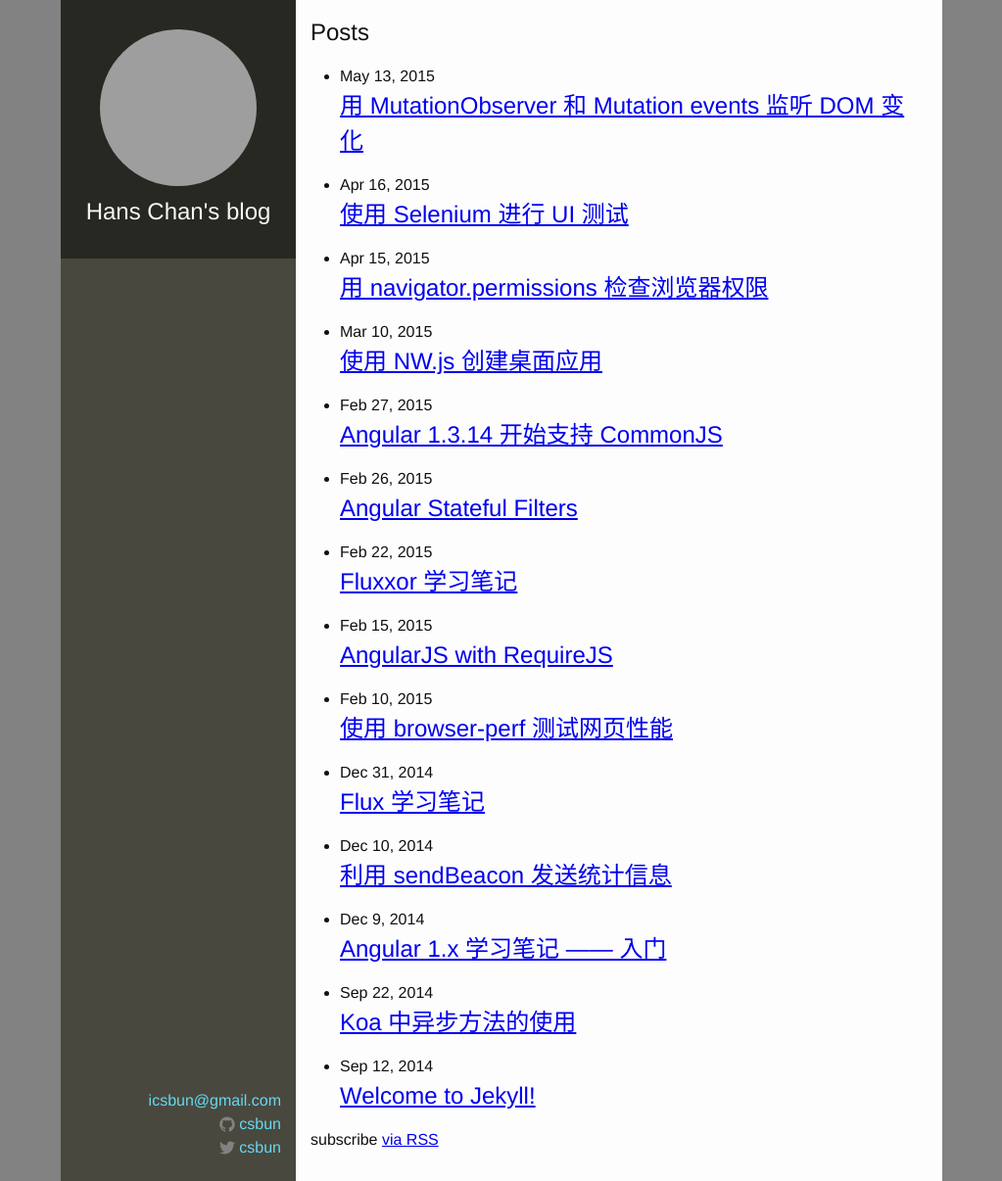
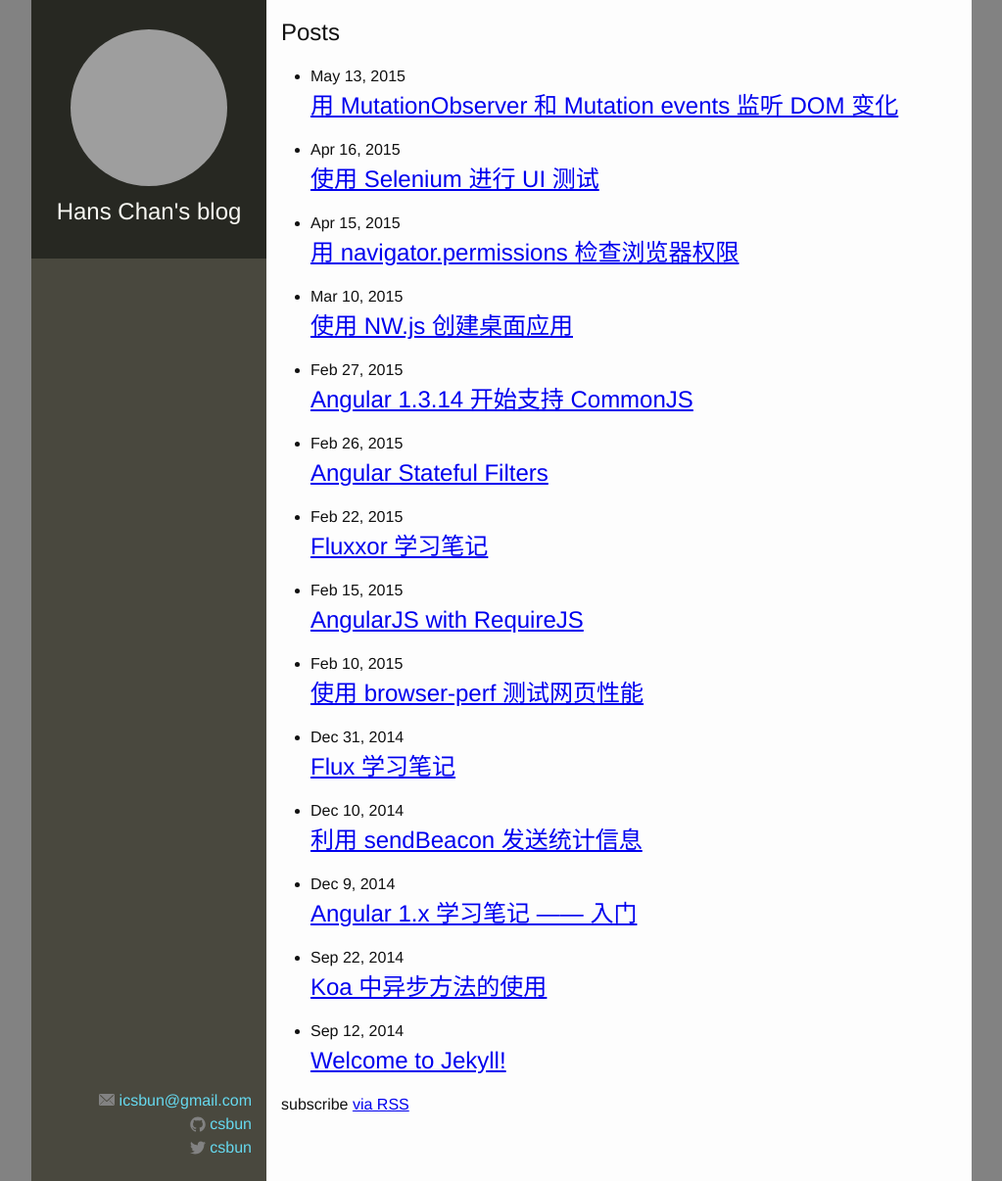
Before and after one commit to csbun/blog, a Jekyll site: the page built from index.html, in a window 1280 px wide and 1206 px high. Shown: the whole window at 98% size, without its empty margins (128-1151 px from the left). Built offline with Jekyll 4.4.1, drawn with Linux system fonts in a browser that asks for light colours; Markdown is read by kramdown in place of the engine named in the settings; grey boxes are pictures that could not be loaded.

Commit message:
update ui

```diff
--- a/_includes/footer.html
+++ b/_includes/footer.html
@@ -2,13 +2,20 @@
 
   <ul class="links">
     <li>
-      <a href="mailto:{{ site.email }}">{{ site.email }}</a>
+      <a href="mailto:{{ site.email }}">
+        <span class="icon">
+          <svg viewBox="0 0 1024 1024">
+            <path fill="#828282" d="M928 64h-832c-53.024 0-96 42.976-96 96v576c0 52.992 42.976 96 96 96h832c53.024 0 96-43.008 96-96v-576c0-53.024-42.976-96-96-96zM87.712 767.68l-23.392-23.424 263.968-263.936 23.392 23.424-263.968 263.936zM936.288 767.68l-263.968-263.936 23.392-23.424 263.968 263.936-23.392 23.424zM544 554.4v21.6h-64v-21.6l-415.904-385.6 40.704-40.704 407.2 377.536 407.2-377.536 40.704 40.704-415.904 385.6z"></path>
+          </svg>
+        </span>
+        <span class="username">{{ site.email }}</span>
+      </a>
     </li>
 
     {% if site.github_username %}
     <li>
       <a href="https://github.com/{{ site.github_username }}">
-        <span class="icon  icon--github">
+        <span class="icon">
           <svg viewBox="0 0 16 16">
             <path fill="#828282" d="M7.999,0.431c-4.285,0-7.76,3.474-7.76,7.761 c0,3.428,2.223,6.337,5.307,7.363c0.388,0.071,0.53-0.168,0.53-0.374c0-0.184-0.007-0.672-0.01-1.32 c-2.159,0.469-2.614-1.04-2.614-1.04c-0.353-0.896-0.862-1.135-0.862-1.135c-0.705-0.481,0.053-0.472,0.053-0.472 c0.779,0.055,1.189,0.8,1.189,0.8c0.692,1.186,1.816,0.843,2.258,0.645c0.071-0.502,0.271-0.843,0.493-1.037 C4.86,11.425,3.049,10.76,3.049,7.786c0-0.847,0.302-1.54,0.799-2.082C3.768,5.507,3.501,4.718,3.924,3.65 c0,0,0.652-0.209,2.134,0.796C6.677,4.273,7.34,4.187,8,4.184c0.659,0.003,1.323,0.089,1.943,0.261 c1.482-1.004,2.132-0.796,2.132-0.796c0.423,1.068,0.157,1.857,0.077,2.054c0.497,0.542,0.798,1.235,0.798,2.082 c0,2.981-1.814,3.637-3.543,3.829c0.279,0.24,0.527,0.713,0.527,1.437c0,1.037-0.01,1.874-0.01,2.129 c0,0.208,0.14,0.449,0.534,0.373c3.081-1.028,5.302-3.935,5.302-7.362C15.76,3.906,12.285,0.431,7.999,0.431z"/>
           </svg>
@@ -21,7 +28,7 @@
     {% if site.twitter_username %}
     <li>
       <a href="https://twitter.com/{{ site.twitter_username }}">
-        <span class="icon  icon--twitter">
+        <span class="icon">
           <svg viewBox="0 0 16 16">
             <path fill="#828282" d="M15.969,3.058c-0.586,0.26-1.217,0.436-1.878,0.515c0.675-0.405,1.194-1.045,1.438-1.809
             c-0.632,0.375-1.332,0.647-2.076,0.793c-0.596-0.636-1.446-1.033-2.387-1.033c-1.806,0-3.27,1.464-3.27,3.27 c0,0.256,0.029,0.506,0.085,0.745C5.163,5.404,2.753,4.102,1.14,2.124C0.859,2.607,0.698,3.168,0.698,3.767 c0,1.134,0.577,2.135,1.455,2.722C1.616,6.472,1.112,6.325,0.671,6.08c0,0.014,0,0.027,0,0.041c0,1.584,1.127,2.906,2.623,3.206 C3.02,9.402,2.731,9.442,2.433,9.442c-0.211,0-0.416-0.021-0.615-0.059c0.416,1.299,1.624,2.245,3.055,2.271 c-1.119,0.877-2.529,1.4-4.061,1.4c-0.264,0-0.524-0.015-0.78-0.046c1.447,0.928,3.166,1.469,5.013,1.469 c6.015,0,9.304-4.983,9.304-9.304c0-0.142-0.003-0.283-0.009-0.423C14.976,4.29,15.531,3.714,15.969,3.058z"/>
--- a/_sass/_aside.sass
+++ b/_sass/_aside.sass
@@ -1,12 +1,13 @@
-$aside-logo-palm-size: 36px
-$aside-logo-laptop-size: 160px
 
 aside
   @include media-min($on-palm)
     position: fixed
-    width: $aside-width
+    left: 0
     height: 100%
     background: $monokai-invisibles
+  @include media-min($on-laptop)
+    left: inherit
+    width: $aside-width
 
   a
     &,
@@ -30,7 +31,7 @@
       border-radius: $aside-logo-laptop-size / 2
       overflow: hidden
       @include transition-fast(width)
-      @include media-min($on-palm)
+      @include media-min($on-laptop)
         float: none
         margin: auto
         width: $aside-logo-laptop-size
@@ -41,10 +42,17 @@
       padding-left: $spacing-unit-4
       line-height: $aside-logo-palm-size
       @include media-min($on-palm)
-        float: none
         padding-left: 0
         padding-top: $spacing-unit-4
+        -webkit-writing-mode: vertical-rl
+        -ms-writing-mode: vertical-rl
+        writing-mode: vertical-rl
+      @include media-min($on-laptop)
+        float: none
         text-align: center
+        -webkit-writing-mode: inherit
+        -ms-writing-mode: inherit
+        writing-mode: inherit
 
 
     .menu
--- a/_sass/_base.sass
+++ b/_sass/_base.sass
@@ -4,9 +4,8 @@
 .wrapper
   min-height: 100%
   background: $background-color
-  @include media-min($on-laptop)
-    width: $on-laptop
-    margin: auto
+  max-width: $wrapper-max-width
+  margin: auto
 
 
 /**
--- a/_sass/_footer.sass
+++ b/_sass/_footer.sass
@@ -6,8 +6,9 @@
   @include media-min($on-palm)
     position: fixed
     bottom: 0
+    background: $monokai-invisibles
+  @include media-min($on-laptop)
     width: $aside-width
-    background: $monokai-invisibles
 
   .links
     margin: $spacing-unit-2
@@ -24,6 +25,13 @@
           color: $monokai-type
           text-decoration: none
 
+    .username
+      @include media-min($on-palm)
+        display: none
+      @include media-min($on-laptop)
+        display: inline
+
+
   .footer-title
     @include media-min($on-palm)
       display: none
--- a/_sass/_page.sass
+++ b/_sass/_page.sass
@@ -1,4 +1,6 @@
 .page
   padding: $spacing-unit-2
   @include media-min($on-palm)
+    margin-left: $aside-logo-palm-size + $spacing-unit-2
+  @include media-min($on-laptop)
     margin-left: $aside-width
--- a/css/main.scss
+++ b/css/main.scss
@@ -45,9 +45,12 @@
 /**
  * layout
  */
-$on-palm:           600px;
-$on-laptop:         900px;
-$aside-width:       240px;
+$on-palm:                 414px;
+$on-laptop:               768px;
+$wrapper-max-width:       960px;
+$aside-width:             240px;
+$aside-logo-palm-size:    36px;
+$aside-logo-laptop-size:  160px;
 
 
 
```
